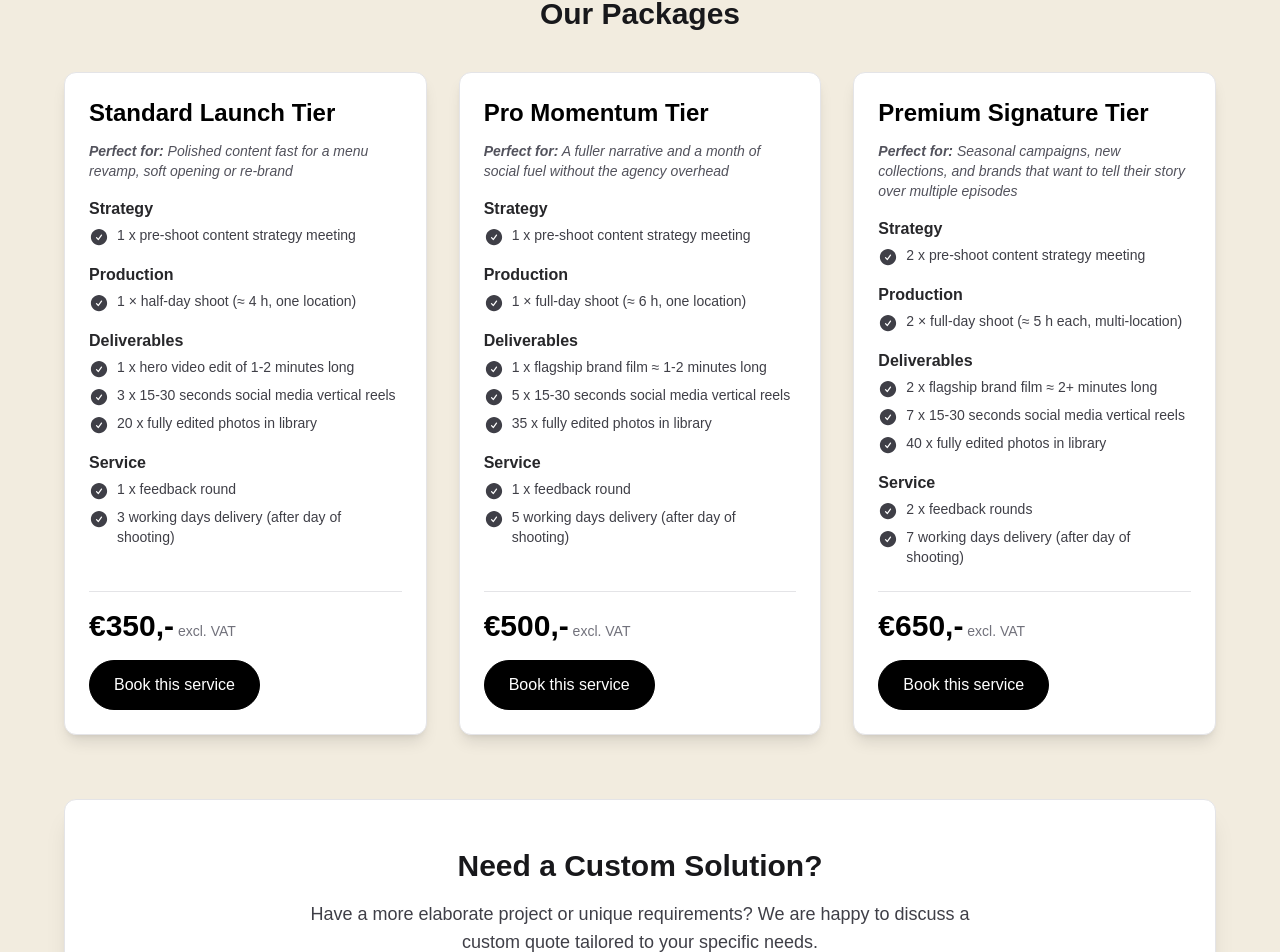
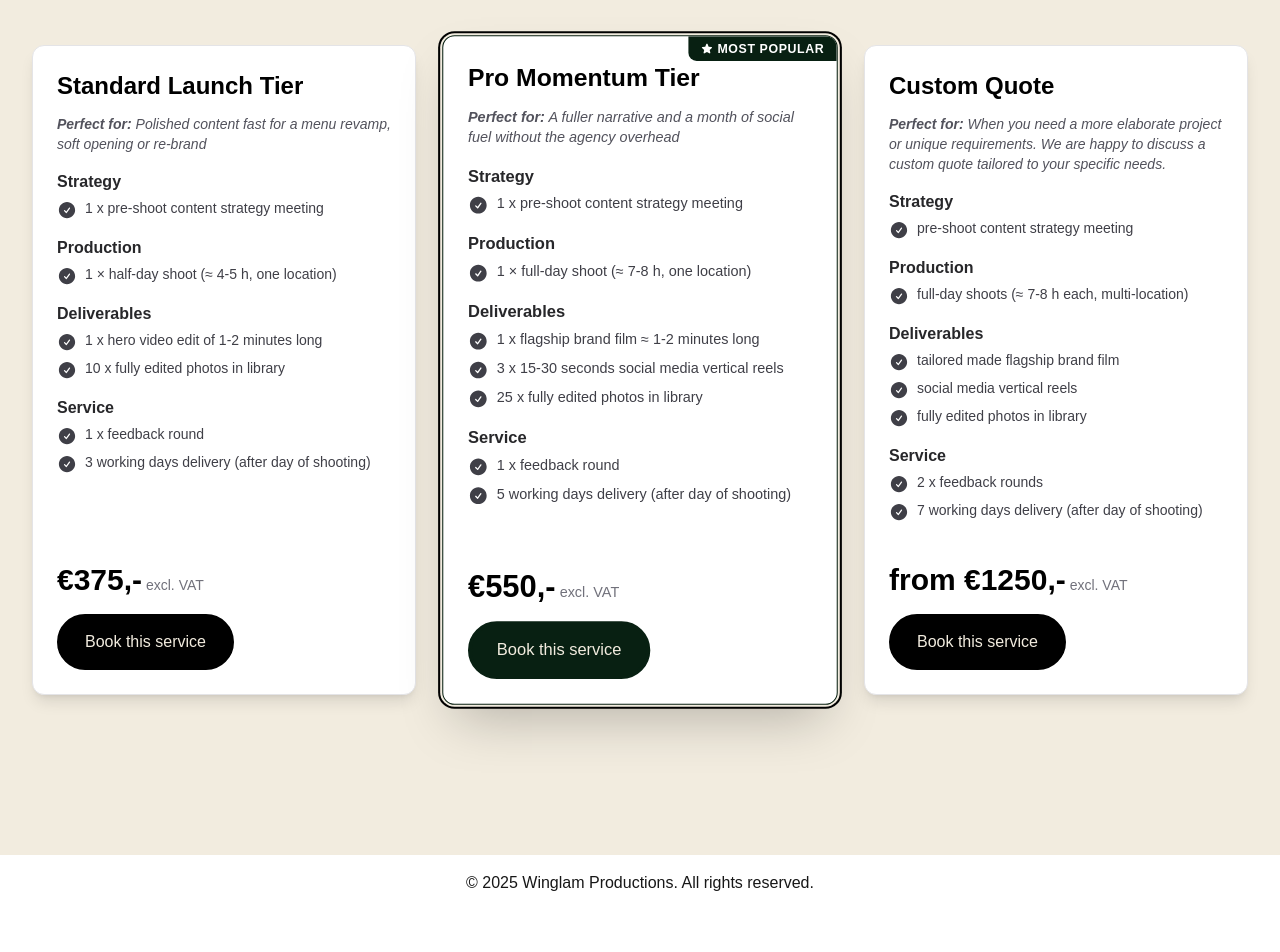
Before and after one commit to WinstonLam/winglamproductions, a Next.js app: page /services/brand in a window 1280 px wide. Shown: the part 460-1412 px from the top of the page. After the commit the page ends 1371 px from the top, so only its background shows below. Built offline with nearby package versions, Linux system fonts and the light colour scheme.

Commit message:
fixed showcase

```diff
--- a/src/app/services/[slug]/service-detail-client-page.tsx
+++ b/src/app/services/[slug]/service-detail-client-page.tsx
@@ -4,36 +4,66 @@
 import { Service as ServiceType, Tier as TierType } from "@/lib/servicesData"; // Use descriptive names
 import Link from "next/link";
 import { motion } from "framer-motion";
-import { CheckCircleIcon } from '@heroicons/react/24/solid';
+import { CheckCircleIcon, StarIcon } from '@heroicons/react/24/solid';
 import { AnimatedUnderlineLink } from "@/components/ui/animate-underline";
+import { cn } from "@/lib/utils";
+
+
 
 // Helper component for tier cards (remains part of this client component)
-const TierCard = ({ tier, themeColor = "primary" }: { tier: TierType, themeColor?: string }) => {
+// Helper component for tier cards
+const TierCard = ({
+    tier,
+    themeColor = "black",
+    isPopular = false // New prop
+}: {
+    tier: TierType,
+    themeColor?: string,
+    isPopular?: boolean // New prop
+}) => {
     const renderList = (items?: string[]) => {
         if (!items || items.length === 0) return null;
         return (
             <ul className="space-y-1.5 text-sm text-zinc-700 dark:text-zinc-300">
                 {items.map((item, index) => (
                     <li key={index} className="flex items-start">
-                        <CheckCircleIcon className={`h-5 w-5 text-${themeColor} mr-2 mt-0.5 flex-shrink-0`} />
+                        <CheckCircleIcon className={`h-5 w-5 dark:text-second mr-2 mt-0.5 flex-shrink-0`} />
                         <span>{item}</span>
                     </li>
                 ))}
             </ul>
         );
     };
+    const popularBorderColorClass = isPopular ? `border-${themeColor}` : "border-zinc-200 dark:border-zinc-700";
+    const popularShadowClass = isPopular ? "shadow-2xl scale-[1.03]" : "shadow-lg"; // Enhanced shadow and slight scale for popular
+    const popularRingClass = isPopular ? `ring-2 ring-offset-2 ring-offset-second dark:ring-offset-black ring-${themeColor}` : "";
 
-    const themeTextColor = `text-${themeColor}`;
 
 
     return (
         <motion.div
             initial={{ opacity: 0, y: 20 }}
             animate={{ opacity: 1, y: 0 }}
-            transition={{ duration: 0.5 }}
-            className="bg-white dark:bg-zinc-900 p-6 rounded-xl shadow-lg border border-zinc-200 dark:border-zinc-700 flex flex-col h-full"
+            transition={{ duration: 0.5, delay: isPopular ? 0.1 : 0 }} // Slight delay for popular to draw attention
+            className={cn(
+                "bg-white dark:bg-zinc-900 p-6 rounded-xl border flex flex-col h-full relative overflow-hidden", // Added relative and overflow-hidden for ribbon
+                popularBorderColorClass,
+                popularShadowClass,
+                popularRingClass, // Added ring for popular
+                "transform transition-all duration-300 ease-in-out" // Added for scale transition
+            )}
         >
-            <h3 className={`text-2xl font-semibold ${themeTextColor} mb-3`}>{tier.name}</h3>
+            {isPopular && (
+                <div className={cn(
+                    "absolute top-0 right-0 px-3 py-1 text-xs font-semibold text-white tracking-wider uppercase rounded-bl-lg",
+                    `bg-${themeColor}`
+                )}>
+                    <StarIcon className="h-3 w-3 inline-block mr-1 mb-0.5" />
+                    Most Popular
+                </div>
+            )}
+
+            <h3 className={"text-2xl font-semibold mb-3"}>{tier.name}</h3>
             <p className="text-sm text-zinc-600 dark:text-zinc-400 mb-4 italic">
                 <strong>Perfect for:</strong> {tier.perfectFor}
             </p>
@@ -63,15 +93,15 @@ const TierCard = ({ tier, themeColor = "primary" }: { tier: TierType, themeColor
                 )}
             </div>
 
-            <div className="mt-auto pt-4 border-t border-zinc-200 dark:border-zinc-700">
-                <p className={`text-3xl font-bold ${themeTextColor} mb-4`}>
-                    €{tier.price},-
+            <div className="mt-auto pt-4  ">
+                <p className={"text-3xl font-bold mb-4"}>
+                    {tier.price},-
                     <span className="text-sm font-normal text-zinc-500 dark:text-zinc-400"> excl. VAT</span>
                 </p>
                 <Link
-                    href="/contact"
-                    className="inline-block bg-primary text-white bg-black dark:bg-second dark:text-black font-medium px-6 py-3 rounded-full border border-black dark:border-second
-                                     hover:bg-transparent  hover:text-black dark:hover:text-second transition-all duration-300 cursor-pointer text-center w-full sm:w-auto"
+                    href="/contact" // Ensure this links to your contact page
+                    className={` inline-block text-second font-medium px-6 py-3 rounded-full transition-all duration-300 cursor-pointer text-center w-full sm:w-auto
+                         bg-${themeColor} hover:bg-transparent border-4 border-${themeColor} hover:text-black dark:hover:text-second `}
                 >
                     Book this service
                 </Link>
@@ -86,77 +116,74 @@ interface ServiceDetailClientPageProps {
 }
 
 export default function ServiceDetailClientPage({ service }: ServiceDetailClientPageProps) {
-    const tierThemeColors = ["primary", "purple-600", "teal-500"];
+    const tierThemeColors = ["black", "prime", "black"]; // Example theme colors
 
     return (
-        <section className="bg-second dark:bg-black text-black dark:text-second py-16 sm:py-24 px-6 md:px-12">
-            <div className="max-w-6xl mx-auto">
+        <section className="bg-second dark:bg-black text-black dark:text-second py-16 sm:py-24 px-4 sm:px-6 md:px-8"> {/* Adjusted padding */}
+            <div className="max-w-7xl mx-auto"> {/* Increased max-width for potentially wider tier display */}
                 <motion.div
                     initial={{ opacity: 0, y: -20 }}
                     animate={{ opacity: 1, y: 0 }}
                     transition={{ duration: 0.5 }}
-                    className="mb-12"
+                    className="mb-12 text-center md:text-left" // Center on mobile, left on desktop
                 >
                     <AnimatedUnderlineLink href="/services" >
-                        <div className="text-lg text-primary dark:text-second  " >
+                        <div className="inline-block text-base text-primary dark:text-second hover:text-primary-dark dark:hover:text-primary-light transition-colors" > {/* Adjusted size and hover */}
                             ← Back to All Services
                         </div>
                     </AnimatedUnderlineLink>
 
-                    <h1 className="text-4xl md:text-5xl font-bold mb-4 mt-10 text-zinc-900 dark:text-white">
+                    <h1 className="text-4xl sm:text-5xl font-bold mb-3 mt-6 text-zinc-900 dark:text-white"> {/* Adjusted margin */}
                         {service.pageTitle || service.title}
                     </h1>
-                    <p className="text-lg md:text-xl text-zinc-700 dark:text-zinc-300 leading-relaxed">
+                    <p className="text-lg sm:text-xl text-zinc-700 dark:text-zinc-300 leading-relaxed max-w-3xl mx-auto md:mx-0"> {/* Max-width for readability */}
                         {service.pageDescription}
                     </p>
                 </motion.div>
 
                 {service.tiers && service.tiers.length > 0 ? (
                     <>
-                        <h2 className="text-3xl font-semibold mb-10 text-center text-zinc-900 dark:text-white">
+                        <h2 className="text-3xl sm:text-4xl font-semibold mb-10 sm:mb-12 text-center text-zinc-900 dark:text-white">
                             Our Packages
                         </h2>
-                        <div className="grid grid-cols-1 md:grid-cols-2 lg:grid-cols-3 gap-8 mb-16">
-                            {service.tiers.map((tier, index) => (
-                                <TierCard key={tier.name} tier={tier} themeColor={tierThemeColors[index % tierThemeColors.length]} />
-                            ))}
+                        <div className="grid grid-cols-1 md:grid-cols-2 lg:grid-cols-3 gap-6 lg:gap-8 mb-16">
+                            {service.tiers.map((tier, index) => {
+                                const isMiddleTier = service.tiers && service.tiers.length === 3 && index === 1;
+                                // Or, if you have a specific flag in your data: const isPopularTier = tier.isPopular;
+                                return (
+                                    <TierCard
+                                        key={tier.name}
+                                        tier={tier}
+                                        themeColor={tierThemeColors[index % tierThemeColors.length]}
+                                        isPopular={isMiddleTier} // Pass the isPopular prop
+                                    />
+                                );
+                            })}
                         </div>
                     </>
                 ) : (
                     <motion.div
                         initial={{ opacity: 0 }}
                         animate={{ opacity: 1 }}
-                        className="text-center py-12"
+                        className="text-center py-12 bg-white dark:bg-zinc-900 rounded-xl shadow-lg p-8" // Added some container styling
                     >
-                        <p className="text-xl text-zinc-600 dark:text-zinc-400 mb-4">
-                            Detailed packages for this service are coming soon!
+                        <svg className="mx-auto h-12 w-12 text-zinc-400 mb-4" fill="none" viewBox="0 0 24 24" stroke="currentColor" aria-hidden="true">
+                            <path vectorEffect="non-scaling-stroke" strokeLinecap="round" strokeLinejoin="round" strokeWidth={2} d="M12 8v4m0 4h.01M21 12a9 9 0 11-18 0 9 9 0 0118 0z" />
+                        </svg>
+                        <p className="text-xl font-medium text-zinc-700 dark:text-zinc-300 mb-3">
+                            Detailed packages are on their way!
                         </p>
-                        <p className="text-lg text-zinc-500 dark:text-zinc-500 mb-6">
-                            In the meantime, please reach out for a custom consultation.
+                        <p className="text-base text-zinc-500 dark:text-zinc-400 mb-6">
+                            We&apos;re crafting the perfect options for this service. In the meantime, please reach out for a custom consultation.
                         </p>
+                        <Link
+                            href="/contact"
+                            className="inline-block bg-primary text-white font-medium px-6 py-2.5 rounded-full hover:bg-primary-dark transition-colors duration-300"
+                        >
+                            Contact Us
+                        </Link>
                     </motion.div>
                 )}
-
-                <motion.div
-                    initial={{ opacity: 0, y: 20 }}
-                    animate={{ opacity: 1, y: 0 }}
-                    transition={{ duration: 0.5, delay: 0.3 }}
-                    className="bg-white dark:bg-zinc-900 p-8 md:p-12 rounded-xl shadow-xl border border-zinc-200 dark:border-zinc-700 text-center"
-                >
-                    <h2 className="text-2xl md:text-3xl font-semibold mb-4 text-zinc-900 dark:text-white">
-                        Need a Custom Solution?
-                    </h2>
-                    <p className="text-lg text-zinc-700 dark:text-zinc-300 mb-8 max-w-2xl mx-auto">
-                        Have a more elaborate project or unique requirements? We are happy to discuss a custom quote tailored to your specific needs.
-                    </p>
-                    <Link
-                        href="/contact"
-                        className="inline-block bg-primary text-white bg-black dark:bg-second dark:text-black font-medium px-6 py-3 rounded-full border border-black dark:border-second
-                                     hover:bg-transparent  hover:text-black dark:hover:text-second transition-all duration-300 cursor-pointer text-center w-full sm:w-auto"
-                    >
-                        Request Custom Quote
-                    </Link>
-                </motion.div>
             </div>
         </section>
     );
--- a/src/lib/servicesData.ts
+++ b/src/lib/servicesData.ts
@@ -33,8 +33,8 @@ export const servicesData: Service[] = [
         video: videoIds.brand,
         shortDesc:
             "A punchy, cinematic film that distils your brand DNA into a compelling \
-       60‑second story—perfect for website hero banners and ad pre‑roll.",
-        priceFrom: "380",
+       1.5-2 minute story. Perfect for website hero banners and ad pre‑roll.",
+        priceFrom: "375",
         pageTitle: "Brand Story Elevation: Making Your Brand Impactful",
         pageDescription: "Today, attention moves at the speed of a swipe. Our Brand Story Elevation Service turns your restaurant’s personality, craft, and atmosphere into scroll-stopping video and photo content that looks, feels, and tastes like your brand. From a single half-day shoot to a multi-location cinematic production, each tier below is built to give you exactly the volume, polish, and strategic guidance you need.",
         tiers: [
@@ -42,49 +42,48 @@ export const servicesData: Service[] = [
                 name: "Standard Launch Tier",
                 perfectFor: "Polished content fast for a menu revamp, soft opening or re-brand",
                 strategy: ["1 x pre-shoot content strategy meeting"],
-                production: ["1 × half-day shoot (≈ 4 h, one location)"],
+                production: ["1 × half-day shoot (≈ 4-5 h, one location)"],
                 deliverables: [
                     "1 x hero video edit of 1-2 minutes long",
-                    "3 x 15-30 seconds social media vertical reels",
-                    "20 x fully edited photos in library"
+                    "10 x fully edited photos in library"
                 ],
                 serviceFeatures: [
                     "1 x feedback round",
                     "3 working days delivery (after day of shooting)"
                 ],
-                price: "350"
+                price: "€375"
             },
             {
                 name: "Pro Momentum Tier",
                 perfectFor: "A fuller narrative and a month of social fuel without the agency overhead",
                 strategy: ["1 x pre-shoot content strategy meeting"],
-                production: ["1 × full-day shoot (≈ 6 h, one location)"],
+                production: ["1 × full-day shoot (≈ 7-8 h, one location)"],
                 deliverables: [
                     "1 x flagship brand film ≈ 1-2 minutes long",
-                    "5 x 15-30 seconds social media vertical reels",
-                    "35 x fully edited photos in library"
+                    "3 x 15-30 seconds social media vertical reels",
+                    "25 x fully edited photos in library"
                 ],
                 serviceFeatures: [
                     "1 x feedback round",
                     "5 working days delivery (after day of shooting)"
                 ],
-                price: "500"
+                price: "€550"
             },
             {
-                name: "Premium Signature Tier",
-                perfectFor: "Seasonal campaigns, new collections, and brands that want to tell their story over multiple episodes",
-                strategy: ["2 x pre-shoot content strategy meeting"],
-                production: ["2 × full-day shoot (≈ 5 h each, multi-location)"],
+                name: "Custom Quote",
+                perfectFor: "When you need a more elaborate project or unique requirements. We are happy to discuss a custom quote tailored to your specific needs.",
+                strategy: ["pre-shoot content strategy meeting"],
+                production: ["full-day shoots (≈ 7-8 h each, multi-location)"],
                 deliverables: [
-                    "2 x flagship brand film ≈ 2+ minutes long",
-                    "7 x 15-30 seconds social media vertical reels",
-                    "40 x fully edited photos in library"
+                    "tailored made flagship brand film",
+                    "social media vertical reels",
+                    "fully edited photos in library"
                 ],
                 serviceFeatures: [
                     "2 x feedback rounds",
                     "7 working days delivery (after day of shooting)"
                 ],
-                price: "650"
+                price: "from €1250"
             }
         ]
     },
@@ -95,7 +94,7 @@ export const servicesData: Service[] = [
         shortDesc:
             "We capture authentic, aspirational day‑in‑the‑life footage to connect \
        your product with the lifestyle your audience dreams of.",
-        priceFrom: "380",
+        priceFrom: "395",
         pageTitle: "Lifestyle & Event Showcase: Capturing Authentic Moments",
         pageDescription: "Showcase the vibrant lifestyle your brand embodies or the unforgettable atmosphere of your events. We craft compelling visual narratives that connect with your audience on an emotional level.",
         tiers: [
@@ -103,9 +102,9 @@ export const servicesData: Service[] = [
                 name: "Essential Lifestyle Package",
                 perfectFor: "Small brands or events needing a concise, impactful showcase.",
                 production: ["1 x half-day shoot (≈ 4h, one location)"],
-                deliverables: ["1 x highlight video (1-2 minutes)", "2 x social media clips (15-30s)", "15 x edited photos"],
-                serviceFeatures: ["1 feedback round", "5 working days delivery"],
-                price: "350"
+                deliverables: ["1 x highlight video (1.5-2 minutes)", "2 x social media clips (15-30s)", "15 x edited photos"],
+                serviceFeatures: ["1 feedback round", "3 working days delivery"],
+                price: "€395"
             },
             {
                 name: "Comprehensive Event Coverage",
@@ -113,7 +112,7 @@ export const servicesData: Service[] = [
                 production: ["1 x full-day shoot (≈ 8h, multi-angle)"],
                 deliverables: ["1 x main event film (3-5 minutes)", "5 x social media reels", "50 x edited photos"],
                 serviceFeatures: ["2 feedback rounds", "7 working days delivery"],
-                price: "600"
+                price: "€600"
             }
         ]
     },
@@ -133,43 +132,14 @@ export const servicesData: Service[] = [
                 perfectFor: "Quick content boost for social channels.",
                 deliverables: ["5 x vertical short videos (15-60s)", "Trending sound research"],
                 serviceFeatures: ["Fast turnaround (3 days)"],
-                price: "300"
+                price: "€300"
             },
             {
                 name: "Monthly Social Retainer",
                 perfectFor: "Consistent, high-quality social content.",
                 deliverables: ["10 x vertical short videos per month", "Content calendar planning", "Performance analytics"],
                 serviceFeatures: ["Priority support", "2 feedback rounds per batch"],
-                price: "550"
-            }
-        ]
-    },
-    {
-        title: "Business / Testimonial",
-        slug: "business-testimonial", // Manually defined slug
-        video: "",
-        shortDesc:
-            "Polished sit‑down interviews with multi‑cam angles, pro audio and subtle \
-       animated lower‑thirds. Let your best advocates do the talking.",
-        priceFrom: null,
-        pageTitle: "Business Profiles & Testimonials: Build Trust",
-        pageDescription: "Let your success stories and satisfied clients speak for you. We produce professional interviews and testimonials that build credibility and showcase the value you provide, complete with multi-camera setups, high-quality audio, and tasteful graphics.",
-        tiers: [
-            {
-                name: "Single Testimonial Video",
-                perfectFor: "Highlighting a key client success story.",
-                production: ["1 x half-day shoot for interview + B-roll"],
-                deliverables: ["1 x testimonial video (2-3 minutes)", "Animated lower-thirds"],
-                serviceFeatures: ["1 feedback round", "7 working days delivery"],
-                price: "450"
-            },
-            {
-                name: "Company Profile Package",
-                perfectFor: "Comprehensive business overview with multiple voices.",
-                production: ["1 x full-day shoot, multiple interviews + location shots"],
-                deliverables: ["1 x company story video (3-5 minutes)", "3 x short testimonial clips"],
-                serviceFeatures: ["2 feedback rounds", "10 working days delivery"],
-                price: "800"
+                price: "€550"
             }
         ]
     },
```
Also changed, not shown: src/app/services/page.tsx (+1 -7 lines), src/app/showcase/page.tsx (+92 -116 lines).
